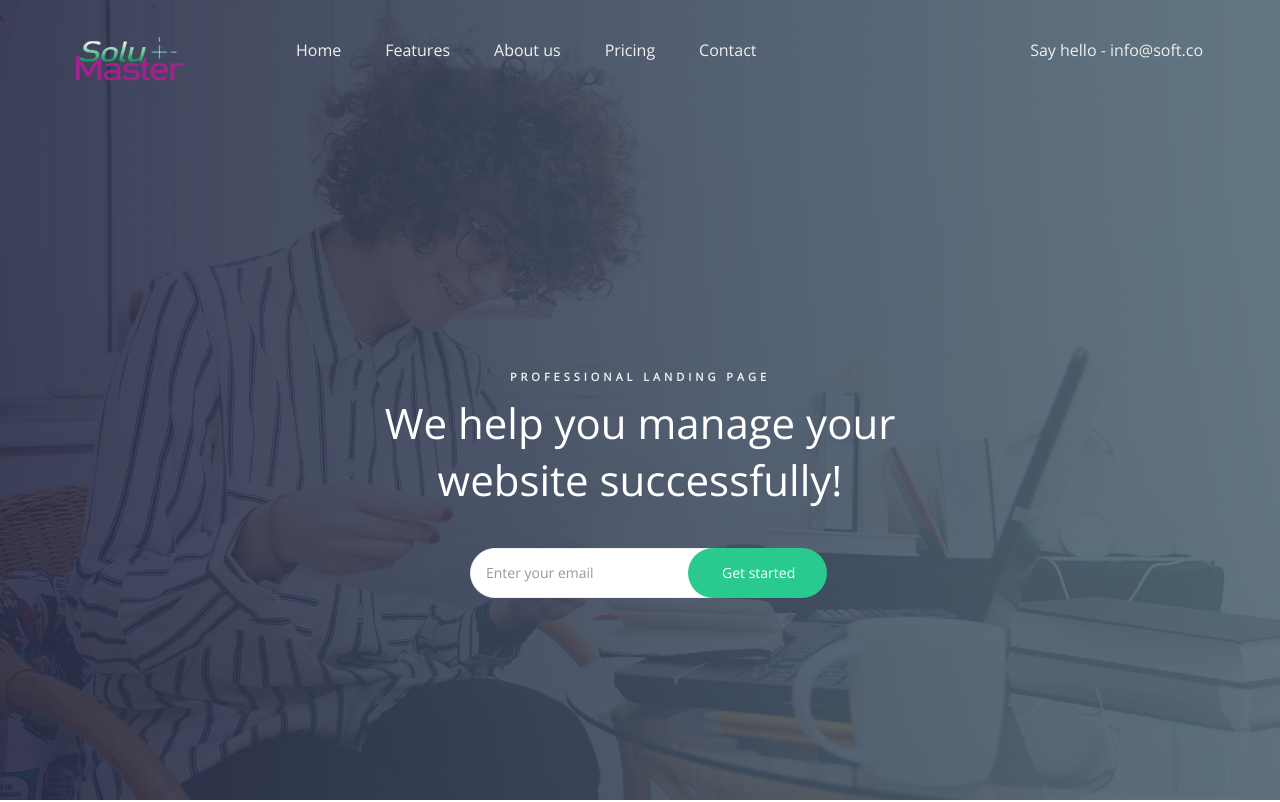
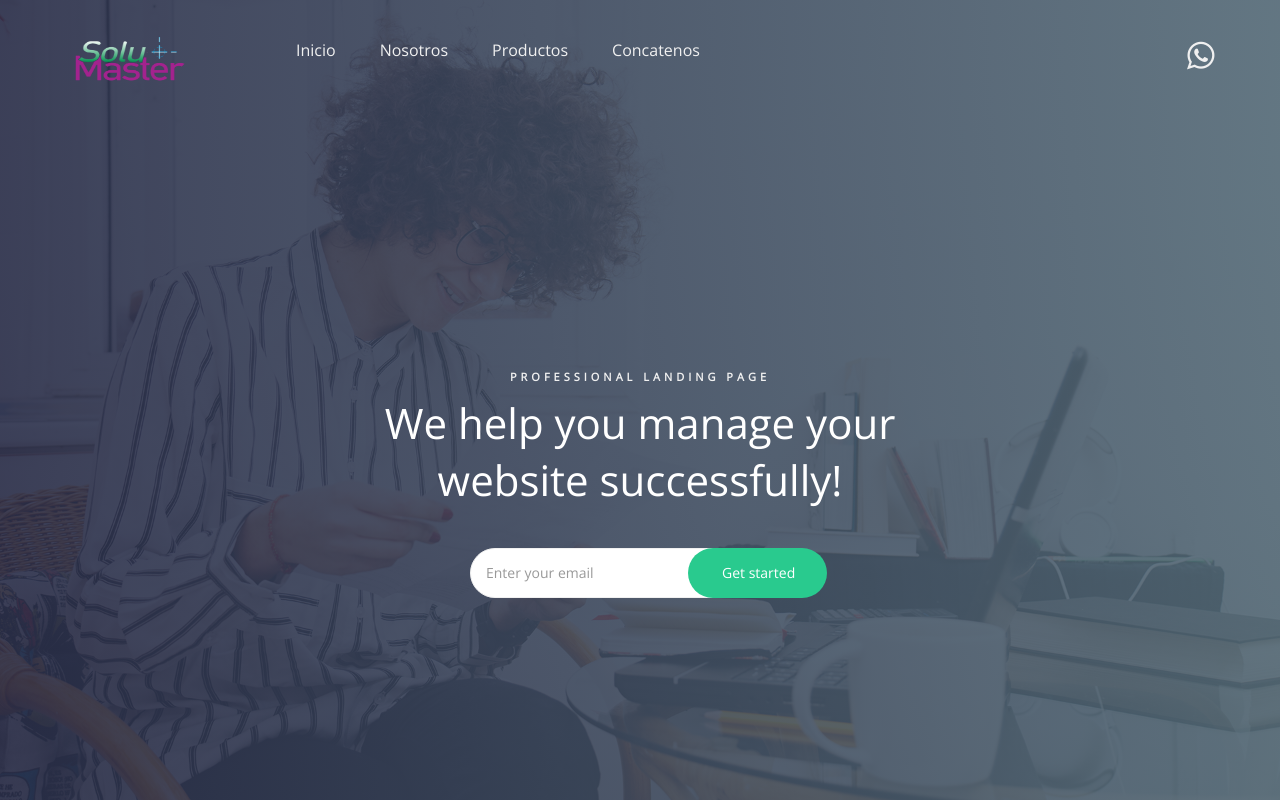
Before and after one commit to Saguirre9911/Solumsterco, a plain HTML site: page index.html in a window 1280 px wide. Shown: the top 802 px of the page. Drawn offline with nearby package versions, Linux system fonts and the light colour scheme.

Commit message:
Cambios nav-bar

```diff
--- /dev/null
+++ b/css/whatsapp.css
@@ -0,0 +1,14 @@
+.whatsapp {
+  position:fixed;
+  width:60px;
+  height:60px;
+  color:#FFF;
+  border-radius:50px;
+  text-align:center;
+  font-size:30px;
+  z-index:100;
+}
+
+.whatsapp-icon {
+  margin-top:0px;
+}
--- a/index.html
+++ b/index.html
@@ -2,7 +2,7 @@
 <html lang="en">
 <head>
 
-	<title>Soft Landing Page by Tooplate</title>
+	<title>Solumaster SAS</title>
 	<!--
 
     Template 2106 Soft Landing
@@ -10,6 +10,9 @@
 	http://www.tooplate.com/view/2106-soft-landing
 
     -->
+
+    <link rel="stylesheet" href="https://stackpath.bootstrapcdn.com/font-awesome/4.7.0/css/font-awesome.min.css">
+
      <meta charset="UTF-8">
      <meta http-equiv="X-UA-Compatible" content="IE=Edge">
      <meta name="description" content="">
@@ -21,6 +24,8 @@
      <link rel="stylesheet" href="css/owl.carousel.css">
      <link rel="stylesheet" href="css/owl.theme.default.min.css">
      <link rel="stylesheet" href="css/font-awesome.min.css">
+     <link rel="stylesheet" href="css/whatsapp.css">
+
 
      <!-- MAIN CSS -->
      <link rel="stylesheet" href="css/tooplate-style.css">
@@ -58,14 +63,13 @@
                <!-- MENU LINKS -->
                <div class="collapse navbar-collapse">
                     <ul class="nav navbar-nav">
-                         <li><a href="#home" class="smoothScroll">Home</a></li>
-                         <li><a href="#feature" class="smoothScroll">Features</a></li>
-                         <li><a href="#about" class="smoothScroll">About us</a></li>
-                         <li><a href="#pricing" class="smoothScroll">Pricing</a></li>
-                         <li><a href="#contact" class="smoothScroll">Contact</a></li>
-                    </ul>
+                         <li><a href="#home" class="smoothScroll">Inicio</a></li>
+                         <li><a href="#feature" class="smoothScroll">Nosotros</a></li>
+                         <li><a href="#about" class="smoothScroll">Productos</a></li>
+                         <li><a href="#pricing" class="smoothScroll">Concatenos</a></li>
+                         </ul>
                     <ul class="nav navbar-nav navbar-right">
-                         <li><a href="#">Say hello - <span>info@soft.co</span></a></li>
+                         <li><a href="https://api.whatsapp.com/send?phone=+573102627892&text=Hola, me gustaría obtener más información sobre los Productos" class="whatsapp" target="_blank"> <i class="fa fa-whatsapp whatsapp-icon fa-2x"></i></a></li>
                     </ul>
                </div>
 
```
